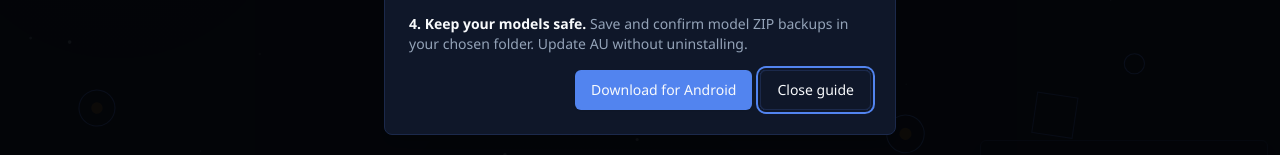
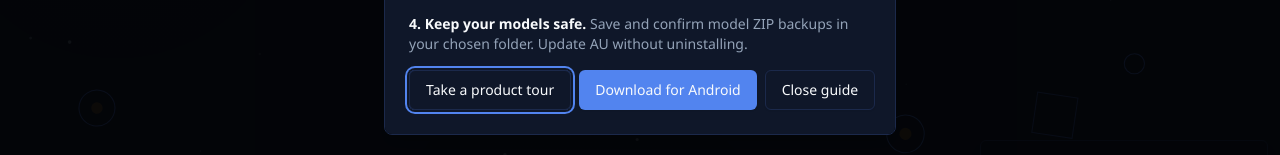
Before and after one commit to DATACUBEAU/Datacube_Au, a Next.js app: page /guide-preview in a window 1280 px wide. Shown: the part 462-617 px from the top of the page. Built offline with nearby package versions, Linux system fonts and the light colour scheme; no server answers.

Commit message:
Restore existing manual product tour action while retiring PWA instructions

```diff
--- a/src/components/site-manual-guide.tsx
+++ b/src/components/site-manual-guide.tsx
@@ -3,6 +3,7 @@ import { useState } from 'react';
 import Link from 'next/link';
 import { Dialog, DialogContent, DialogHeader, DialogTitle, DialogDescription, DialogFooter } from '@/components/ui/dialog';
 import { Button } from '@/components/ui/button';
+import { START_PRODUCT_TOUR_EVENT } from '@/components/au-assistant';
 
 export function SiteManualGuide({children, open, onOpenChange}: {
   children?: React.ReactNode; open?: boolean; onOpenChange?: (open: boolean) => void;
@@ -23,7 +24,7 @@ export function SiteManualGuide({children, open, onOpenChange}: {
           <p><strong className="text-foreground">3. Study your documents.</strong> Import a file, ask AU questions, generate Smart Notes or practise with source-grounded questions.</p>
           <p><strong className="text-foreground">4. Keep your models safe.</strong> Save and confirm model ZIP backups in your chosen folder. Update AU without uninstalling.</p>
         </div>
-        <DialogFooter><Button asChild><Link href="/download">Download for Android</Link></Button><Button variant="outline" onClick={() => setShown(false)}>Close guide</Button></DialogFooter>
+        <DialogFooter><Button variant="outline" onClick={() => { window.dispatchEvent(new CustomEvent(START_PRODUCT_TOUR_EVENT)); setShown(false); }}>Take a product tour</Button><Button asChild><Link href="/download">Download for Android</Link></Button><Button variant="outline" onClick={() => setShown(false)}>Close guide</Button></DialogFooter>
       </DialogContent>
     </Dialog>
   );
```
